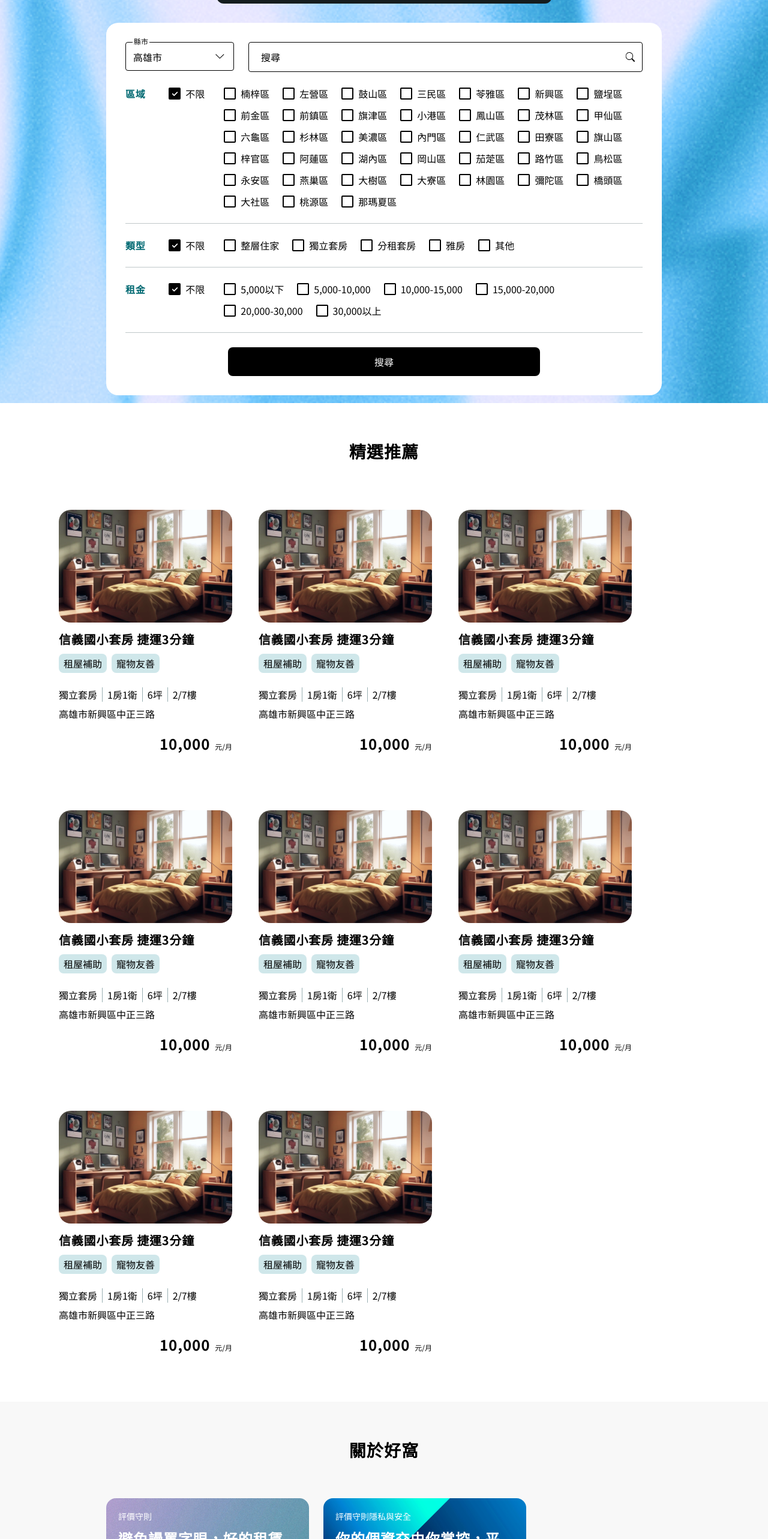
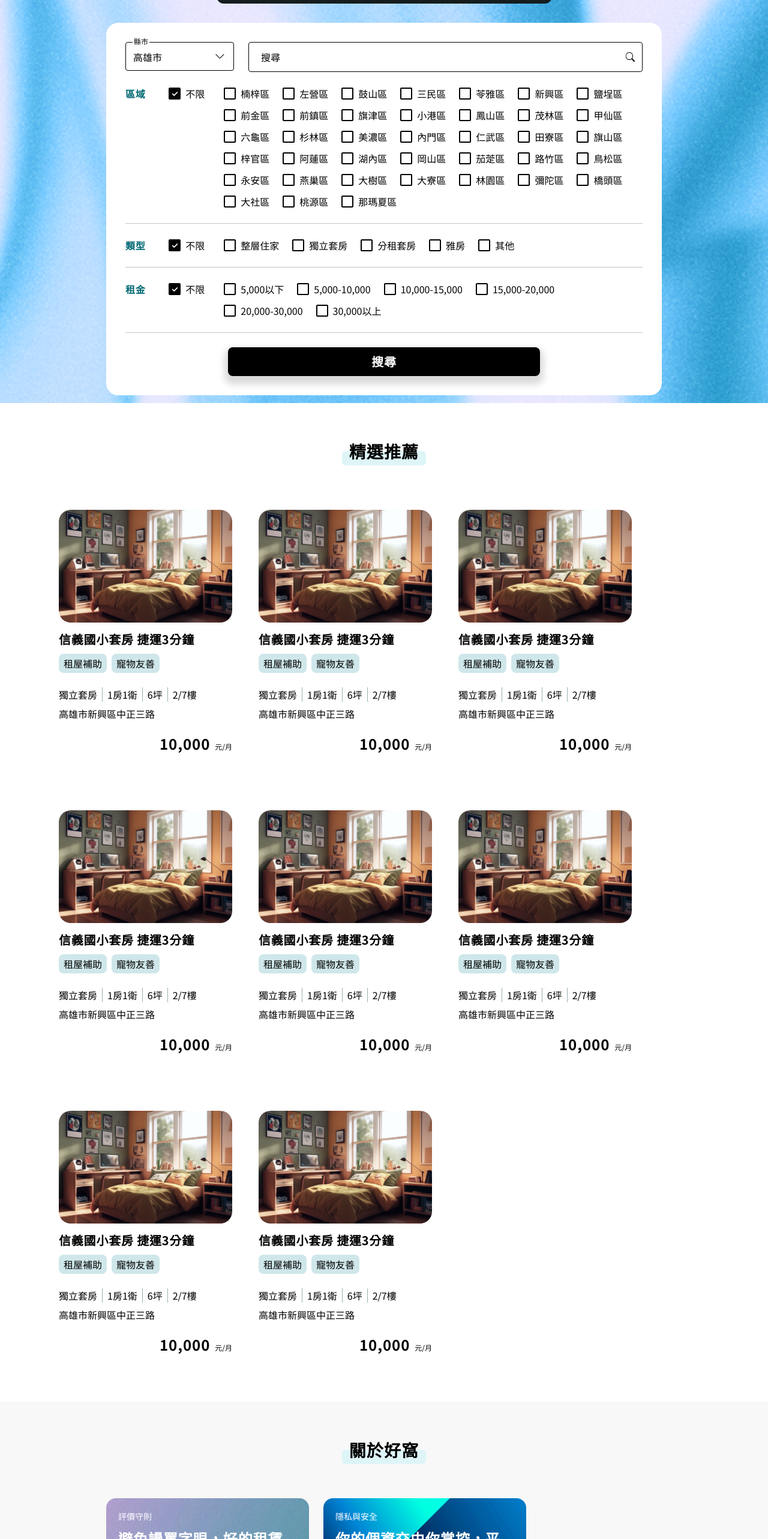
Before and after one commit to Eshiunm/Rocket_HowOh, a React (Vite) app: page / in a window 1280 px wide. Shown: the part 234-2800 px from the top of the page at 60% size. Built offline with nearby package versions, Linux system fonts and the light colour scheme; a web font is replaced by a local one.

Commit message:
style: modify detail style

```diff
--- a/src/Components/Header/NavigationDefault.tsx
+++ b/src/Components/Header/NavigationDefault.tsx
@@ -21,7 +21,7 @@ function NavigationDefault() {
       <ul className="flex gap-6">
         <li>
           <button
-            className="text-sans-b-body1 p-2"
+            className="text-sans-b-body1 p-2 hover:opacity-70"
             onClick={directToLandLordLogin}
           >
             我是房東
@@ -29,7 +29,7 @@ function NavigationDefault() {
         </li>
         <li>
           <button
-            className="text-sans-b-body1 p-2"
+            className="text-sans-b-body1 p-2 hover:opacity-70"
             onClick={directToTenantLogin}
           >
             我是租客
@@ -37,7 +37,7 @@ function NavigationDefault() {
         </li>
         <li>
           <button
-            className="text-sans-b-body1 p-2"
+            className="text-sans-b-body1 p-2 hover:opacity-70"
             onClick={directToCreateAccount}
           >
             建立帳號
--- a/src/Components/homePage/SearchForm.tsx
+++ b/src/Components/homePage/SearchForm.tsx
@@ -283,7 +283,7 @@ function SearchForm() {
             </span>
             <div
               tabIndex={0} // 新增這個屬性可獲得 focus 焦點
-              className="flex justify-between h-12 p-3 bg-transparent rounded-[4px] border-1 border border-black appearance-none focus:outline-none focus:ring-0 focus:border-Brand-30"
+              className="flex justify-between h-12 p-3 bg-transparent rounded-[4px] border border-black appearance-none focus:outline-none focus:ring-0 focus:border-Brand-30"
             >
               <span className="text-black">高雄市</span>
               <img
@@ -297,7 +297,9 @@ function SearchForm() {
           <div
             tabIndex={0}
             className={`relative flex w-full border p-3  rounded-[4px] ${
-              isSearchInputFocused ? "border-Brand-30 " : "border-black"
+              isSearchInputFocused
+                ? "border-Brand-30 border-2 m-[-1px]"
+                : "border-black"
             }`}
           >
             <input
@@ -497,7 +499,7 @@ function SearchForm() {
         </ul>
         <button
           type="submit"
-          className="w-[520px] mx-auto bg-black text-white rounded-lg py-3"
+          className="w-[520px] mx-auto filled-button-l py-3 shadow-elevation-5"
         >
           搜尋
         </button>
--- a/src/Pages/HomePage.tsx
+++ b/src/Pages/HomePage.tsx
@@ -84,8 +84,13 @@ function HomePage() {
 
       <section className="recommendation py-16">
         <div className="container mb-16">
-          <h3 className="text-sans-b-h4 text-center">精選推薦</h3>
+          <h3 className="text-sans-b-h4 text-center">
+            <span className="before:block before:absolute before:h-6 before:w-[140px] before:bg-Tenant-95 before:bottom-[-10%] before:right-[-10%] before:rounded-md relative">
+              <span className="relative text-black">精選推薦</span>
+            </span>
+          </h3>
         </div>
+        {/* 房源推薦列表 */}
         <div className="container">
           <ul className="flex flex-wrap gap-x-3 gap-y-16">
             <li className="p-4 hover:bg-Neutral-99 hover:rounded-[20px]">
@@ -438,17 +443,21 @@ function HomePage() {
 
       <section className="aboutMe pt-16 pb-[88px] bg-Neutral-99">
         <div className="container mb-16">
-          <h3 className="text-sans-b-h4 text-center">關於好窩</h3>
+          <h3 className="text-sans-b-h4 text-center">
+            <span className="before:block before:absolute before:h-6 before:w-[140px] before:bg-Tenant-95 before:bottom-[-10%] before:right-[-10%] before:rounded-md relative">
+              <span className="relative text-black">關於好窩</span>
+            </span>
+          </h3>
         </div>
         <div className="container layout-grid">
           <div className="col-start-2 col-span-10">
             <ul className="flex flex-wrap gap-x-6">
               <li className="md:w-[338px] w-full relative">
                 <div className="bg-aboutMeImg_1 bg-cover bg-no-repeat rounded-2xl">
-                  <div className="bg-transparent rounded-2xl z-[-10] hover:bg-black hover:bg-opacity-40 transition delay-150 duration-300 ease-in">
+                  <div className="bg-transparent rounded-2xl hover:bg-black hover:bg-opacity-40 transition delay-150 duration-300 ease-in">
                     <a
                       href=""
-                      className="inline-block text-white pt-5 px-5 h-[380px] rounded-2xl z-10"
+                      className="inline-block text-white pt-5 px-5 h-[380px] rounded-2xl"
                     >
                       <h5 className="text-sans-body2 mb-3 z-10">評價守則</h5>
                       <p className="text-sans-b-h5">
@@ -459,26 +468,34 @@ function HomePage() {
                 </div>
               </li>
               <li className="md:w-[338px] w-full">
+                <div className="bg-aboutMeImg_2 bg-cover bg-no-repeat rounded-2xl">
+                  <div className="bg-transparent rounded-2xl hover:bg-black hover:bg-opacity-40 transition delay-150 duration-300 ease-in">
                     <a
                       href=""
-                  className="inline-block text-white pt-5 px-5 h-[380px] bg-aboutMeImg_2 bg-cover bg-no-repeat rounded-2xl"
+                      className="inline-block text-white pt-5 px-5 h-[380px] rounded-2xl"
                     >
-                  <h5 className="text-sans-body2  mb-3">評價守則隱私與安全</h5>
+                      <h5 className="text-sans-body2 mb-3 z-10">隱私與安全</h5>
                       <p className="text-sans-b-h5">
                         你的個資交由你掌控，平台安全交給我們
                       </p>
                     </a>
+                  </div>
+                </div>
               </li>
               <li className="md:w-[338px] w-full ">
+                <div className="bg-aboutMeImg_3 bg-cover bg-no-repeat rounded-2xl">
+                  <div className="bg-transparent rounded-2xl  hover:bg-black hover:bg-opacity-40 transition delay-150 duration-300 ease-in">
                     <a
                       href=""
-                  className="inline-block text-black pt-5 px-5 h-[380px] bg-aboutMeImg_3 bg-cover bg-no-repeat bg-center rounded-2xl"
+                      className="inline-block text-black pt-5 px-5 h-[380px] rounded-2xl hover:text-white transition delay-150 duration-300 ease-in"
                     >
-                  <h5 className="text-sans-body2 mb-3">透明</h5>
-                  <p className="text-sans-b-h5">
+                      <h5 className="text-sans-body2 mb-3 z-10">透明</h5>
+                      <p className="text-sans-b-h5 ">
                         房東租客互評機制，避免遇到爛房與惡房東
                       </p>
                     </a>
+                  </div>
+                </div>
               </li>
             </ul>
           </div>
--- a/src/index.css
+++ b/src/index.css
@@ -20,8 +20,8 @@
   button {
     @apply block;
   }
-  input[type=number]::-webkit-outer-spin-button,
-  input[type=number]::-webkit-inner-spin-button {
+  input[type="number"]::-webkit-outer-spin-button,
+  input[type="number"]::-webkit-inner-spin-button {
     -webkit-appearance: none;
     margin: 0;
   }
@@ -100,6 +100,26 @@
   .post-alert {
     @apply text-sans-caption text-Alert-50 pt-1 pl-5;
   }
+  .shadow-elevation-1 {
+    box-shadow: 0px 1px 3px 1px rgba(0, 0, 0, 0.15);
+    box-shadow: 0px 1px 2px 0px rgba(0, 0, 0, 0.3);
+  }
+  .shadow-elevation-2 {
+    box-shadow: 0px 2px 6px 2px rgba(0, 0, 0, 0.15);
+    box-shadow: 0px 1px 2px 0px rgba(0, 0, 0, 0.3);
+  }
+  .shadow-elevation-3 {
+    box-shadow: 0px 1px 3px 0px #0000004d;
+    box-shadow: 0px 4px 8px 3px #00000026;
+  }
+  .shadow-elevation-4 {
+    box-shadow: 0px 2px 3px 0px #0000004d;
+    box-shadow: 0px 6px 10px 4px #00000026;
+  }
+  .shadow-elevation-5 {
+    box-shadow: 0px 4px 4px 0px rgba(0, 0, 0, 0.3);
+    box-shadow: 0px 8px 12px 6px rgba(0, 0, 0, 0.15);
+  }
   /* 首頁 Title 的打字效果 */
   .type-animation::after {
     content: "";
@@ -110,7 +130,6 @@
     background-color: white; /* 設定游顏色 */
     animation: cursor-blink 1s infinite; /* 設定游標閃爍週期 */
   }
-
   /* 游標閃爍動畫 */
   @keyframes cursor-blink {
     0% {
```
Lines whose indentation alone changed are shown as unchanged.
